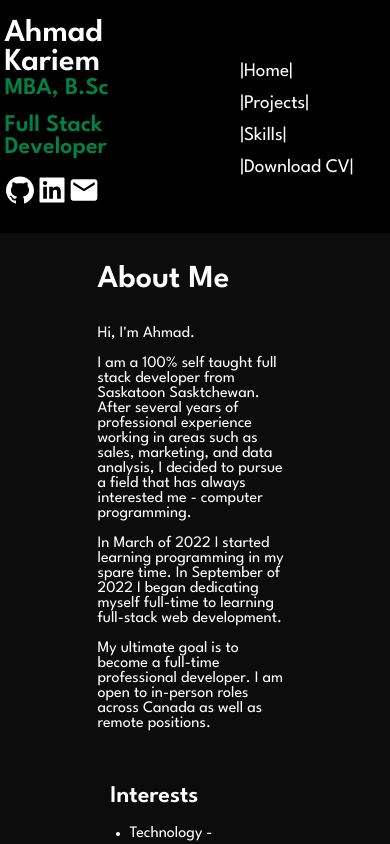
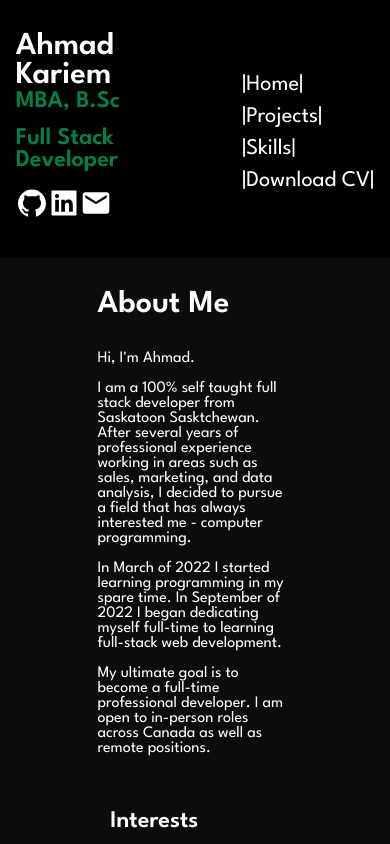
Before and after one commit to YSquid/portfolio2.0, a React (Create React App) app: page / in a window 390 px wide. Shown: the top 844 px of the page. Built offline with nearby package versions, Linux system fonts and the light colour scheme.

Commit message:
fixed some layout issues in nav. Tested layout on all devices, both orientations

```diff
--- a/src/components/nav/Nav.css
+++ b/src/components/nav/Nav.css
@@ -54,6 +54,7 @@
   text-decoration: none;
   line-height: 1.5;
   padding: 4rem 0;
+  margin: 0;
   border-radius: 1rem;
 }
 
@@ -120,7 +121,7 @@
   .Nav {
     max-width: 100%;
     flex-direction: row;
-    max-height: 20vh;
+    max-height: fit-content;
     min-width: 100vw;
     align-items: center;
     justify-content: space-around;
@@ -142,13 +143,11 @@
     padding: 0;
     display: flex;
     flex-direction: column;
-    max-height: 20vh;
     line-height: 0;
     background-color: transparent;
   }
 
   .Nav_items li {
-    font-size: 1.2rem;
+    font-size: 1.4rem;
   }
-
 }
```
